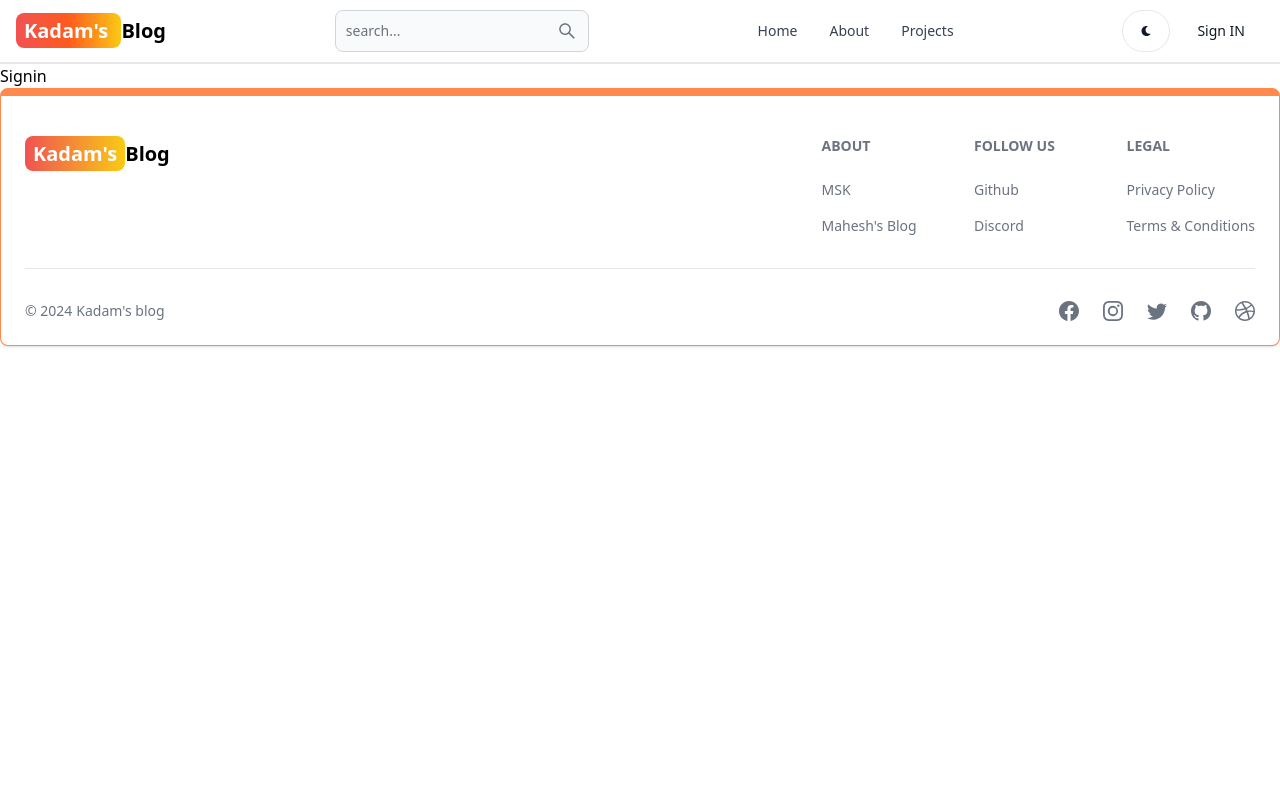
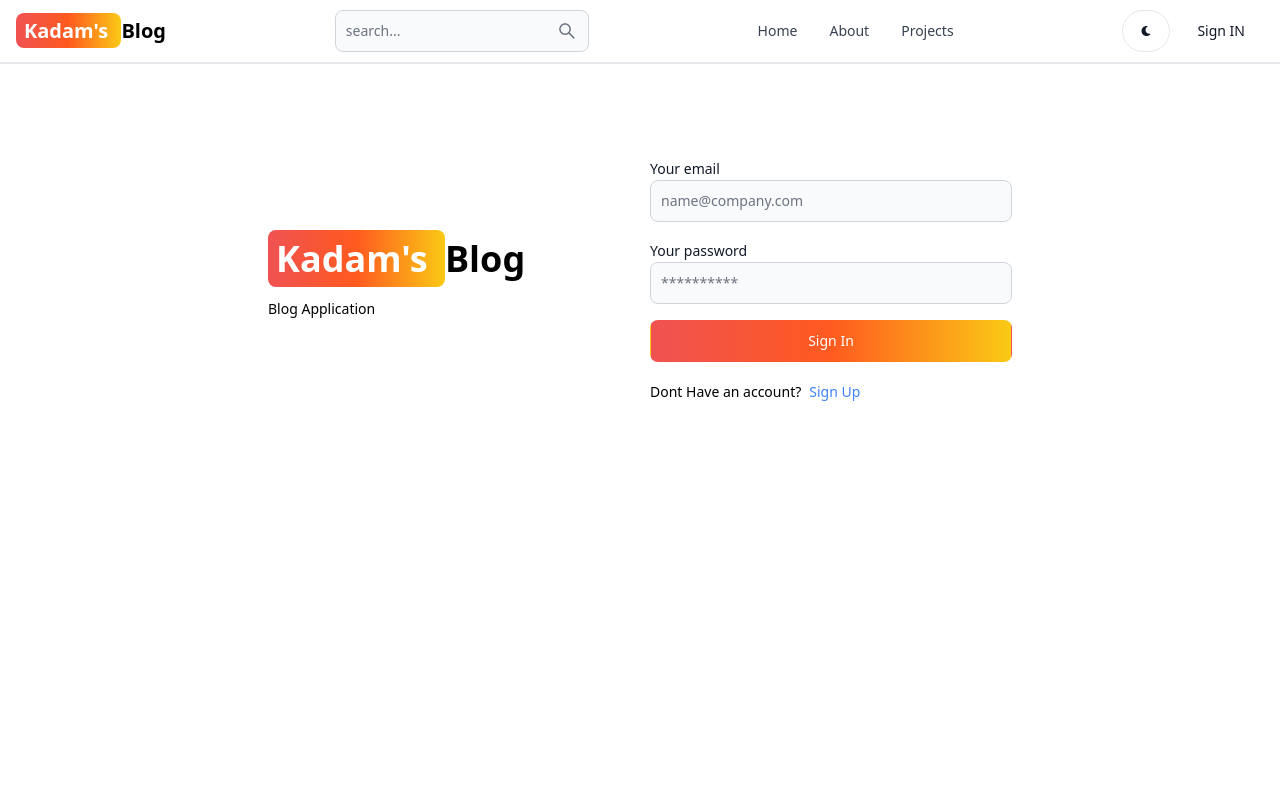
Before and after one commit to 3MaheshKadam/MERN-Blog_App, a React (Vite) app in the folder client/: page /signin in a window 1280 px wide. Shown: the top 800 px of the page. Built offline with nearby package versions, Linux system fonts and the light colour scheme.

Commit message:
complete sigin

```diff
--- a/client/src/Components/Header.jsx
+++ b/client/src/Components/Header.jsx
@@ -25,7 +25,7 @@
         <Button className='w-12 h10  sm:inline'pill color='gray'>
           <FaMoon/>
         </Button>
-        <Link to='/sign-in'>
+        <Link to='/signin'>
           <Button gradientDuoTone='redToOrange' outline >Sign IN</Button>
         </Link>
         <Navbar.Toggle/>
--- a/client/src/pages/Signin.jsx
+++ b/client/src/pages/Signin.jsx
@@ -1,9 +1,110 @@
-import React from 'react'
+import React from 'react';
+import { Alert, Button, Label, Spinner, TextInput } from 'flowbite-react';
+import { useState } from 'react';
+import { Link, useNavigate } from 'react-router-dom';
 
 const Signin = () => {
+  const [formData, setFormData] = useState({});
+  const [errorMessage, setErrorMessage] = useState(null);
+  const [loading, setLoading] = useState(false);
+  const navigate = useNavigate();
+
+  const handleChange = (e) => {
+    setFormData({ ...formData, [e.target.id]: e.target.value.trim() });
+  };
+
+  const handleSubmit = async (e) => {
+    e.preventDefault();
+    if (!formData.email || !formData.password) {
+      return setErrorMessage('Please fill out all fields.');
+    }
+    try {
+      setLoading(true);
+      setErrorMessage(null);
+      const res = await fetch('/api/auth/signin', {
+        method: 'POST',
+        headers: { 'Content-Type': 'application/json' },
+        body: JSON.stringify(formData),
+      });
+      const data = await res.json();
+      if (data.success === false) {
+        return setErrorMessage(data.message);
+      }
+      setLoading(false);
+      if (res.ok) {
+        navigate('/');
+      }
+    } catch (error) {
+      setErrorMessage(error.message);
+      setLoading(false);
+    }
+  };
+
   return (
-    <div>Signin</div>
-  )
-}
+    <div className='min-h-screen mt-20'>
+      <div className='flex p-3 max-w-3xl mx-auto flex-col md:flex-row md:items-center gap-5'>
+        {/* left */}
+        <div className='flex-1'>
+          <Link to='/' className='font-bold dark:text-white text-4xl'>
+          <span className='px-2 py-1 bg-gradient-to-r from-red-500 via-orange-500 to-yellow-300 rounded-lg text-white'>Kadam's </span>Blog
 
-export default Signin
+
+          </Link>
+          <p className='text-sm mt-5'>
+            Blog Application
+          </p>
+        </div>
+        {/* right */}
+        <div className='flex-1'>
+          <form className='flex flex-col gap-4' onSubmit={handleSubmit}>
+            <div>
+              <Label value='Your email' />
+              <TextInput
+                type='email'
+                placeholder='name@company.com'
+                id='email'
+                onChange={handleChange}
+              />
+            </div>
+            <div>
+              <Label value='Your password' />
+              <TextInput
+                type='password'
+                placeholder='**********'
+                id='password'
+                onChange={handleChange}
+              />
+            </div>
+            <Button
+              className='bg-gradient-to-r from-red-500 via-orange-500 to-yellow-300'
+              type='submit'
+              disabled={loading}
+            >
+              {loading ? (
+                <>
+                  <Spinner size='sm' />
+                  <span className='pl-3'>Loading...</span>
+                </>
+              ) : (
+                'Sign In'
+              )}
+            </Button>
+          </form>
+          <div className='flex gap-2 text-sm mt-5'>
+            <span>Dont Have an account?</span>
+            <Link to='/signup' className='text-blue-500'>
+              Sign Up
+            </Link>
+          </div>
+          {errorMessage && (
+            <Alert className='mt-5' color='failure'>
+              {errorMessage}
+            </Alert>
+          )}
+        </div>
+      </div>
+    </div>
+  );
+};
+
+export default Signin;
```
Also changed, not shown: 1 other file (tests, documents, lock files or other folders).
